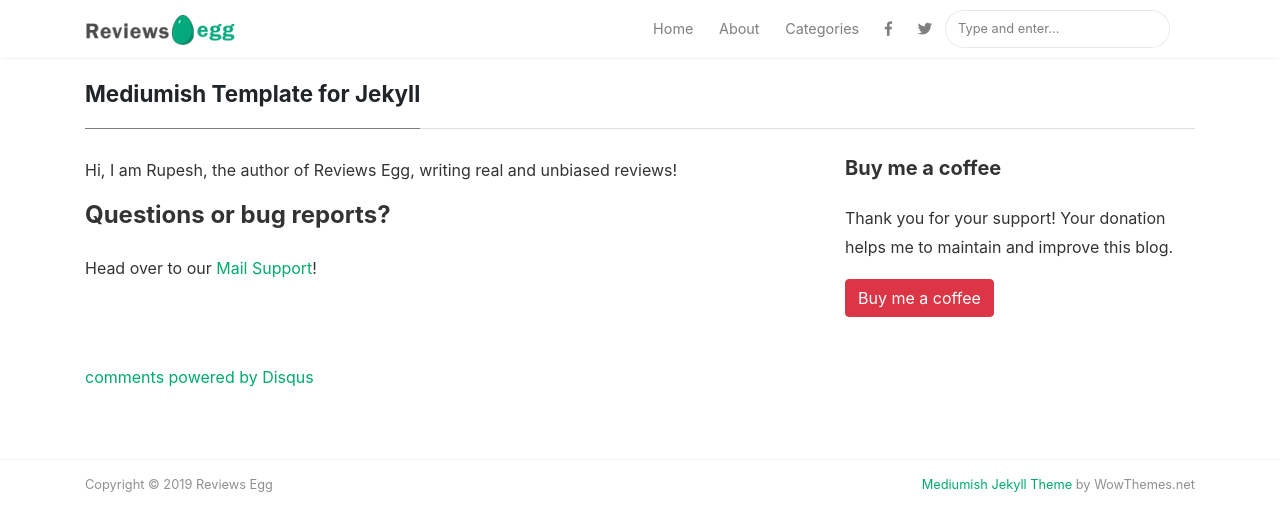
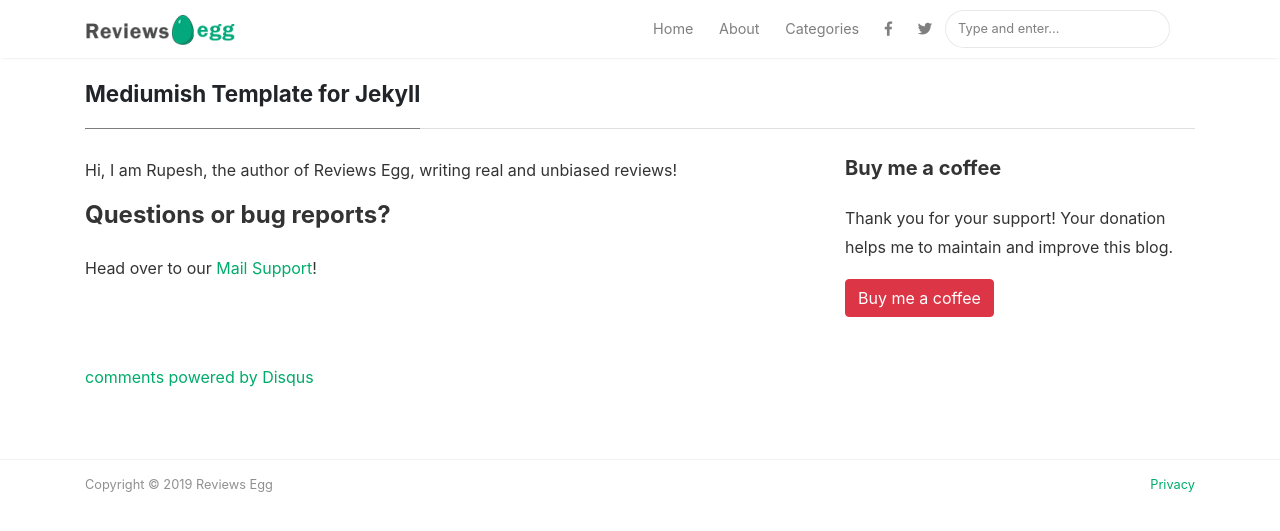
Before and after one commit to patilsab/rp, a Jekyll site: the page built from _pages/about.md, in a window 1280 px wide. Shown: the top 531 px of the page. Built offline with Jekyll 4.4.1, drawn with Linux system fonts in a browser that asks for light colours; nearby versions of some CDN libraries; comment, search, counter and statistics services are not loaded.

Commit message:
Update default.html

```diff
--- a/_layouts/default.html
+++ b/_layouts/default.html
@@ -163,7 +163,7 @@ ga('send', 'pageview');
                 Copyright © {{ site.time | date: "%Y" }} {{ site.name }}
             </div>
             <div class="col-md-6 col-sm-6 text-center text-lg-right">
-                <a target="_blank" href="https://www.wowthemes.net/mediumish-free-jekyll-template/">Mediumish Jekyll Theme</a> by WowThemes.net
+                <a target="_blank" href="/">Privacy</a>
             </div>
         </div>
     </div>
```
